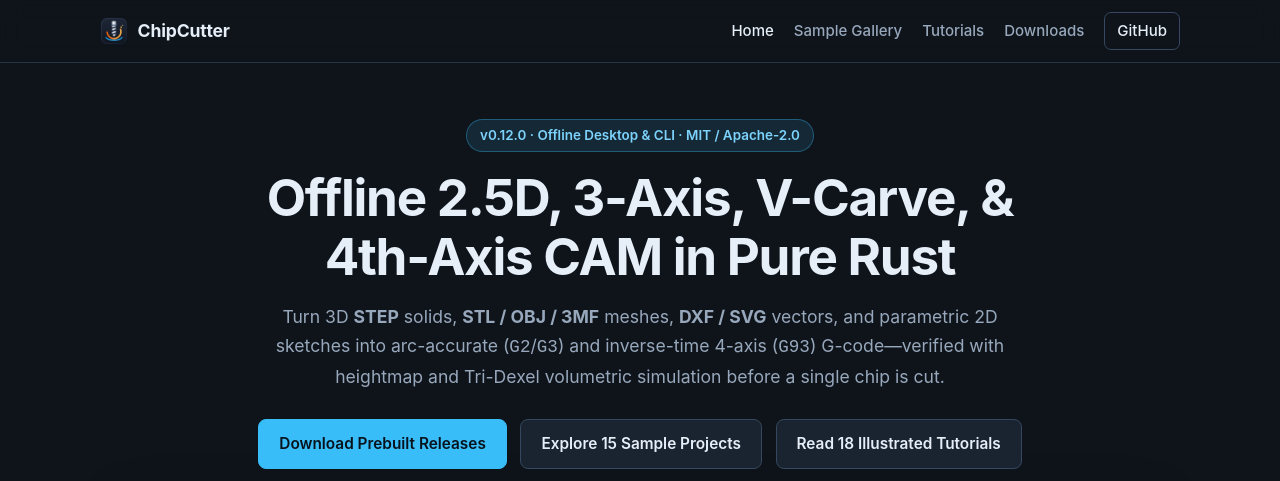
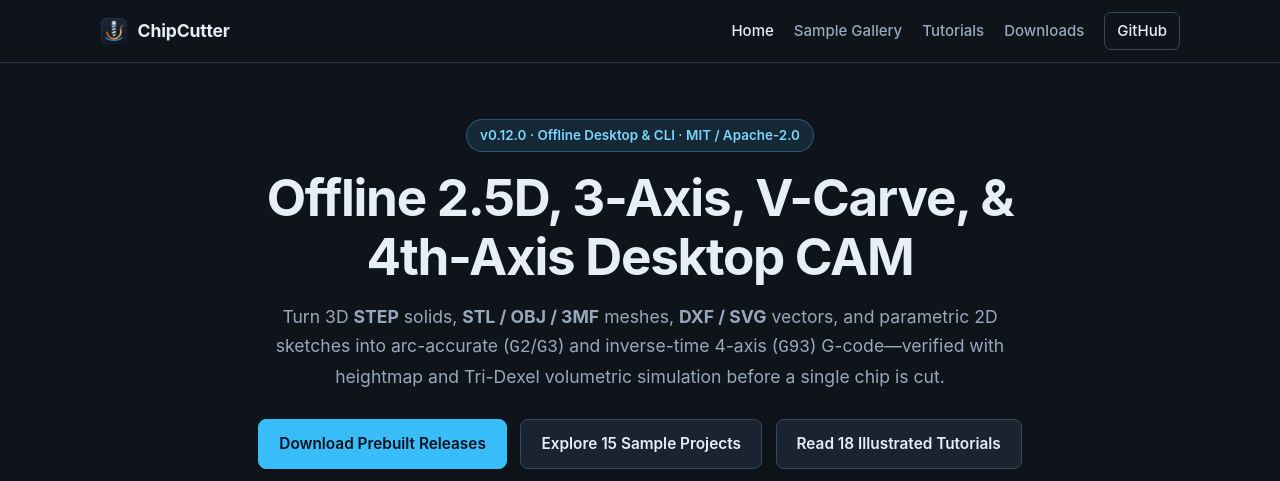
Before and after one commit to rk29/ChipCutter, a Jekyll site: the page built from docs/index.html, in a window 1280 px wide and 900 px high, cut to the strip 0-481 px from the top of the window. Built offline with Jekyll 4.4.1, drawn with Linux system fonts in a browser that asks for light colours.

Commit message:
Docs: Remove 'Pure Rust' phrasing from GitHub Pages landing page

```diff
--- a/docs/index.html
+++ b/docs/index.html
@@ -7,7 +7,7 @@ layout: null
   <meta charset="utf-8">
   <meta name="viewport" content="width=device-width, initial-scale=1">
   <title>ChipCutter — Offline 2.5D, 3-Axis, V-Carve, &amp; 4th-Axis CAM</title>
-  <meta name="description" content="Open-source offline desktop 2.5D, 3-axis surface, V-carve, and 4th-axis rotary CAM application and headless G-code verification CLI written in Rust.">
+  <meta name="description" content="Open-source offline desktop 2.5D, 3-axis surface, V-carve, and 4th-axis rotary CAM application and headless G-code verification CLI.">
   <link rel="icon" type="image/png" href="{{ '/images/chipcutter-icon.png' | relative_url }}">
   <link rel="stylesheet" href="{{ '/assets/site.css' | relative_url }}">
 </head>
@@ -32,7 +32,7 @@ layout: null
     <section class="hero">
       <div class="container">
         <span class="hero-badge">v0.12.0 · Offline Desktop &amp; CLI · MIT / Apache-2.0</span>
-        <h1>Offline 2.5D, 3-Axis, V-Carve, &amp; 4th-Axis CAM in Pure Rust</h1>
+        <h1>Offline 2.5D, 3-Axis, V-Carve, &amp; 4th-Axis Desktop CAM</h1>
         <p class="lead">
           Turn 3D <strong>STEP</strong> solids, <strong>STL / OBJ / 3MF</strong> meshes,
           <strong>DXF / SVG</strong> vectors, and parametric 2D sketches into arc-accurate
@@ -73,7 +73,7 @@ layout: null
           </div>
           <div class="card">
             <h3>3-Axis Mesh Surfacing</h3>
-            <p>Pure-Rust exact <code>f64</code> Drop-Cutter &amp; Push-Cutter over STL, OBJ, and 3MF meshes for 3D Adaptive Roughing, 3D Waterline, Parallel Raster, Constant-Scallop, and Pencil Fillet Cleanup.</p>
+            <p>Exact <code>f64</code> Drop-Cutter &amp; Push-Cutter over STL, OBJ, and 3MF meshes for 3D Adaptive Roughing, 3D Waterline, Parallel Raster, Constant-Scallop, and Pencil Fillet Cleanup.</p>
           </div>
           <div class="card">
             <h3>4th-Axis Rotary (A / B / C)</h3>
```
